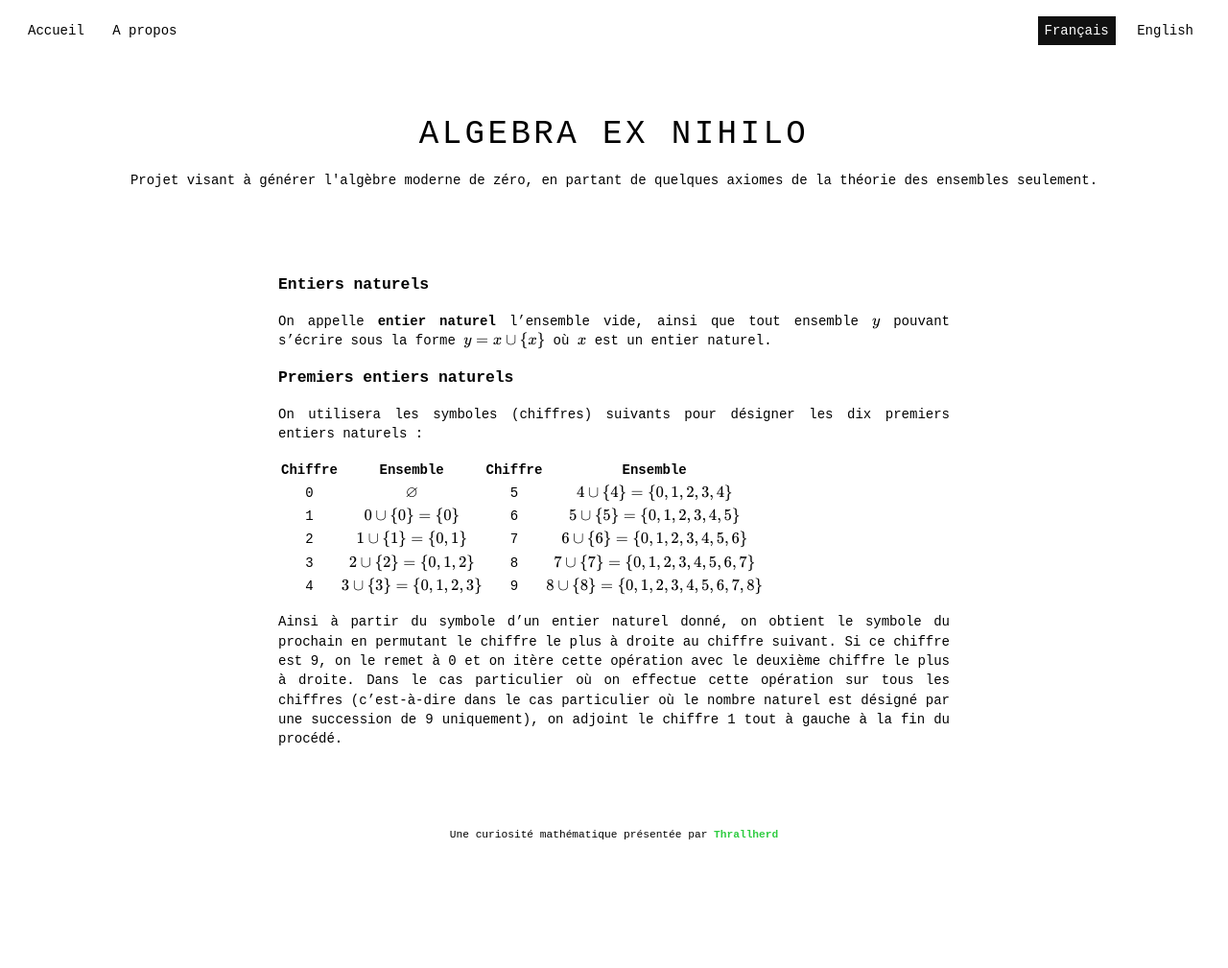
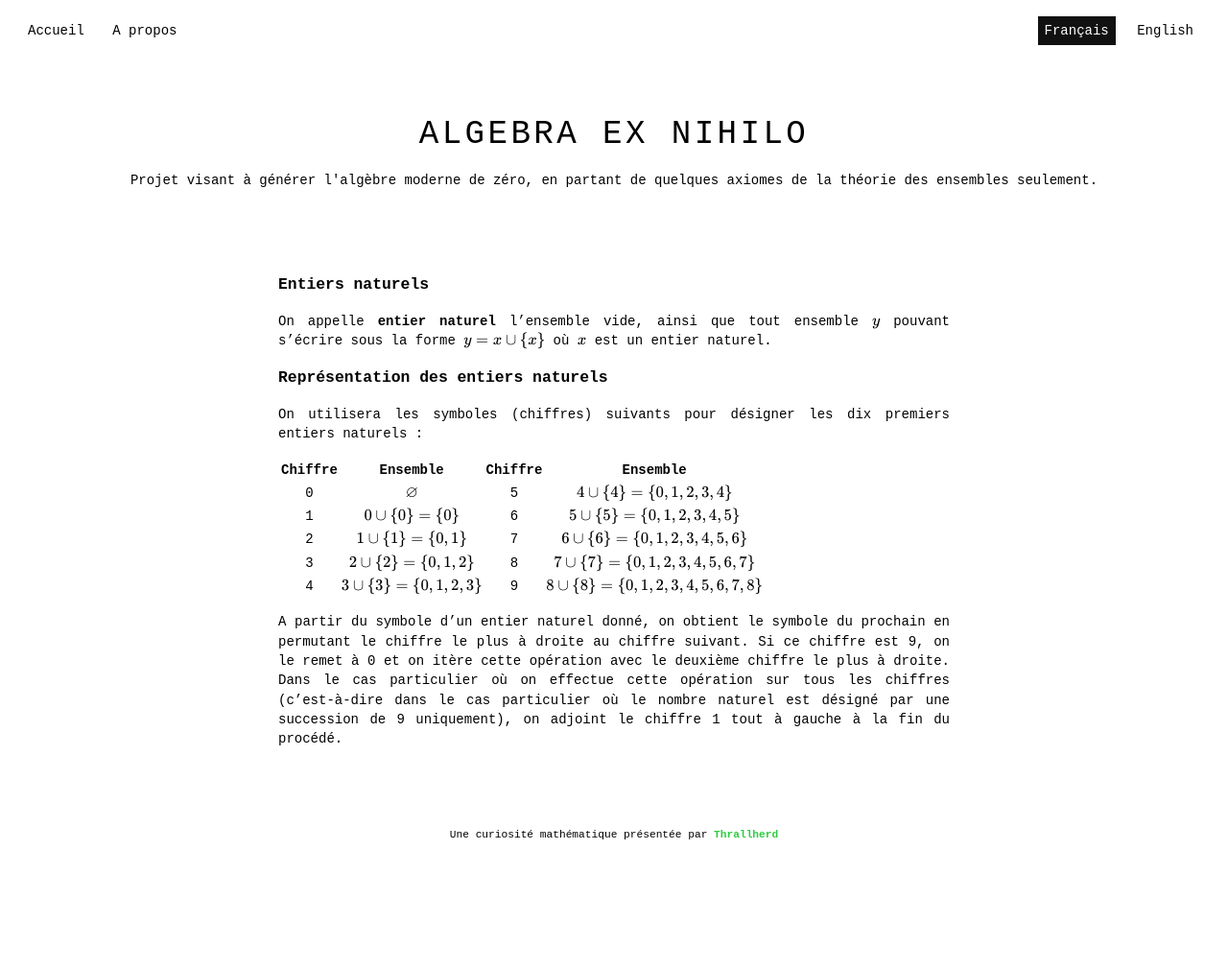
Before and after one commit to Thrallherd/AlgebraExNihilo, a Jekyll site: the page built from set_res2.md, in a window 1280 px wide. Shown: the whole page at 96% size. Built offline with Jekyll 4.4.1, drawn with Linux system fonts in a browser that asks for light colours; formulas are drawn with MathJax 3.

Commit message:
Update set_res2.md

```diff
--- a/set_res2.md
+++ b/set_res2.md
@@ -10,7 +10,7 @@ handle: /set_res3
 ### Entiers naturels
 On appelle **entier naturel** l'ensemble vide, ainsi que tout ensemble $$y$$ pouvant s'écrire sous la forme $$y = x \cup \{ x \}$$ où $$x$$ est un entier naturel.
 
-### Premiers entiers naturels
+### Représentation des entiers naturels
 On utilisera les symboles (chiffres) suivants pour désigner les dix premiers entiers naturels :
 
 | Chiffre | Ensemble | Chiffre | Ensemble |
@@ -21,4 +21,4 @@ On utilisera les symboles (chiffres) suivants pour désigner les dix premiers en
 | 3 | $$2 \cup \{ 2 \} = \{ 0, 1, 2 \}$$ | 8 | $$7 \cup \{ 7 \} = \{ 0, 1, 2, 3, 4, 5, 6, 7 \}$$ |
 | 4 | $$3 \cup \{ 3 \} = \{ 0, 1, 2, 3 \}$$ | 9 | $$8 \cup \{ 8 \} = \{ 0, 1, 2, 3, 4, 5, 6, 7, 8 \}$$ |
 
-Ainsi à partir du symbole d'un entier naturel donné, on obtient le symbole du prochain en permutant le chiffre le plus à droite au chiffre suivant. Si ce chiffre est 9, on le remet à 0 et on itère cette opération avec le deuxième chiffre le plus à droite. Dans le cas particulier où on effectue cette opération sur tous les chiffres (c'est-à-dire dans le cas particulier où le nombre naturel est désigné par une succession de 9 uniquement), on adjoint le chiffre 1 tout à gauche à la fin du procédé.
+A partir du symbole d'un entier naturel donné, on obtient le symbole du prochain en permutant le chiffre le plus à droite au chiffre suivant. Si ce chiffre est 9, on le remet à 0 et on itère cette opération avec le deuxième chiffre le plus à droite. Dans le cas particulier où on effectue cette opération sur tous les chiffres (c'est-à-dire dans le cas particulier où le nombre naturel est désigné par une succession de 9 uniquement), on adjoint le chiffre 1 tout à gauche à la fin du procédé.
```
